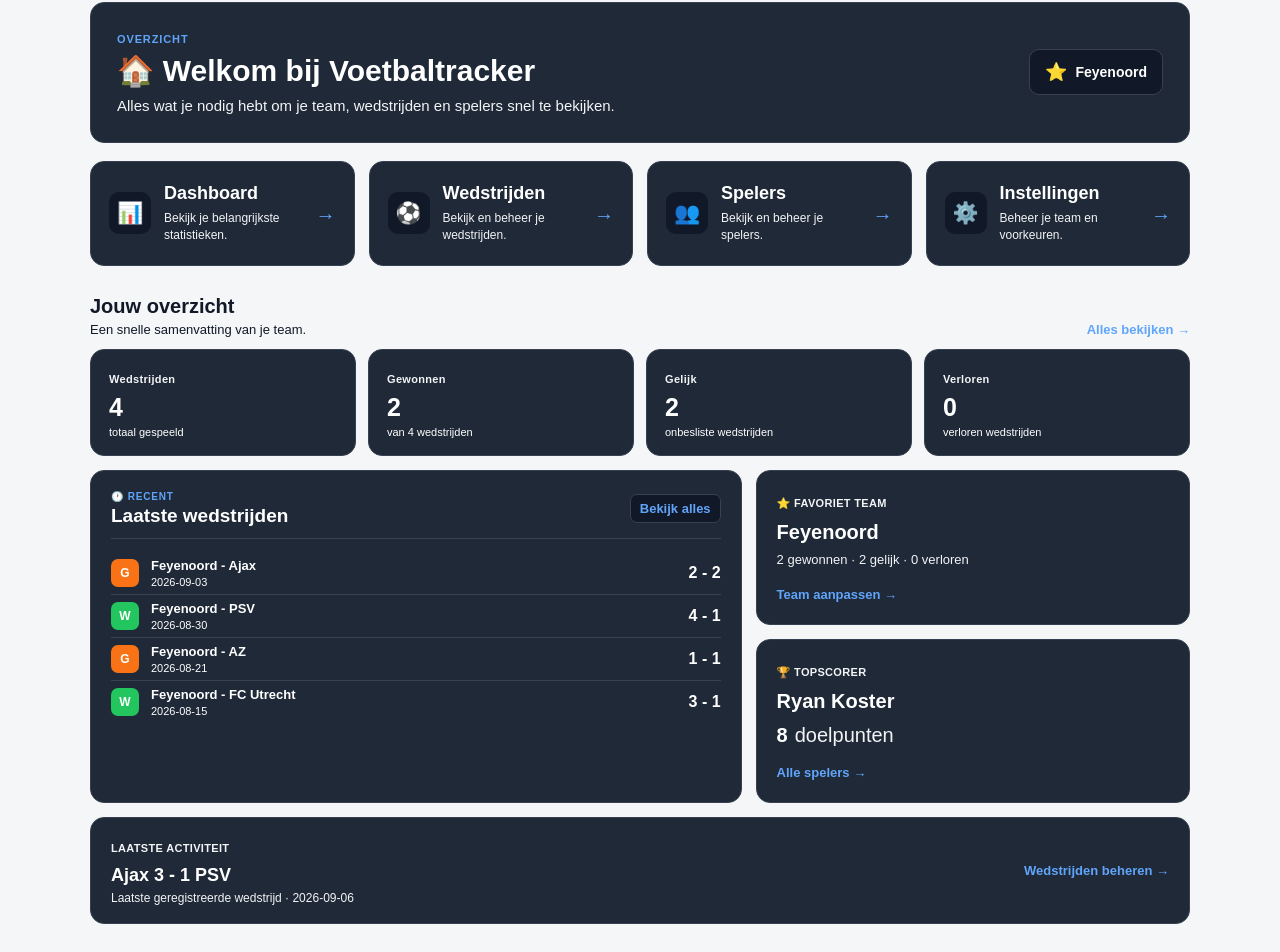
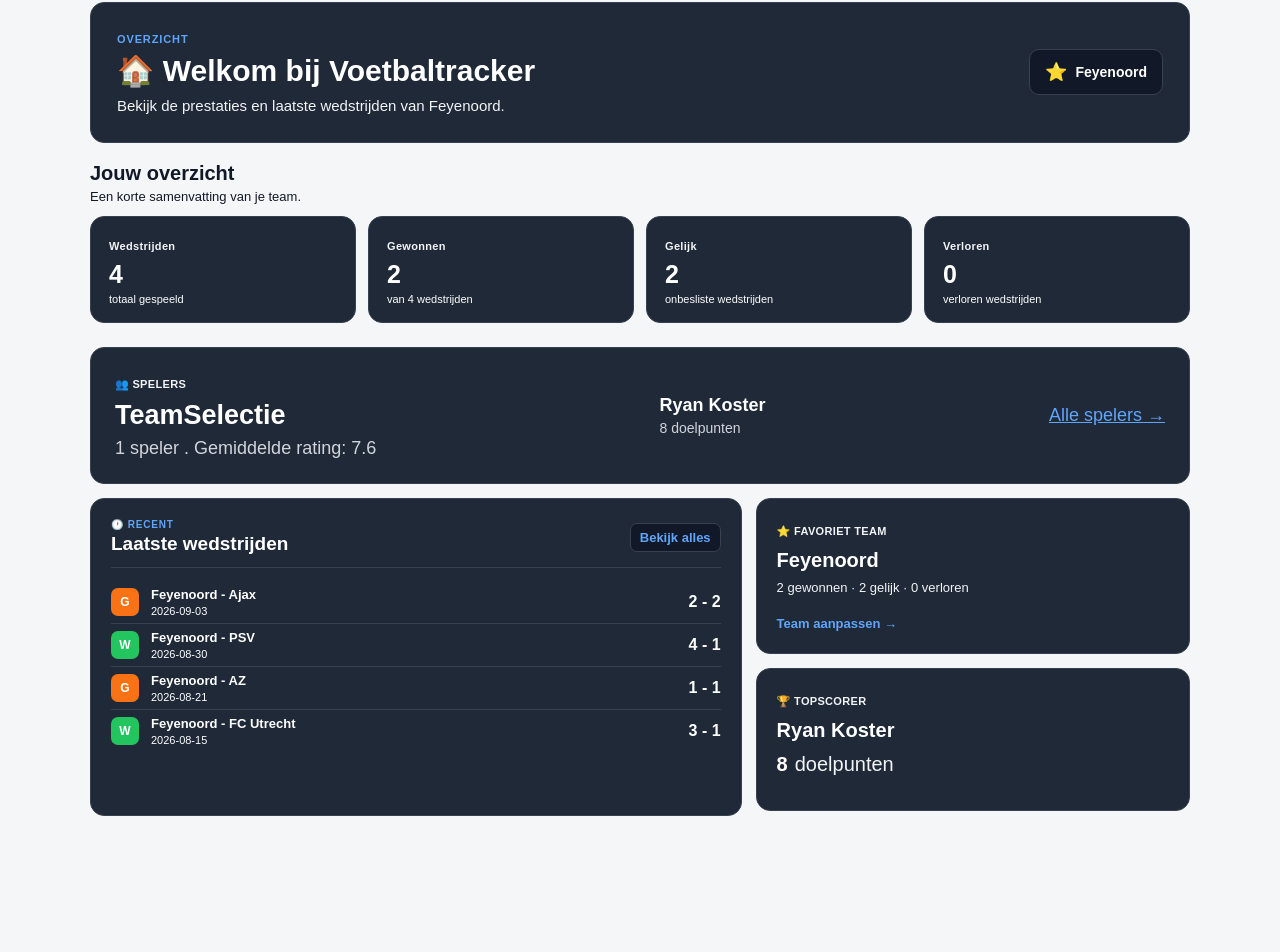
Before and after one commit to Ryan050409/simpel-design, a React (Vite) app: page / in a window 1280 px wide. Shown: the part 124-1076 px from the top of the page. After the commit the page ends 980 px from the top, so only its background shows below. Built offline with nearby package versions, Linux system fonts and the light colour scheme.

Commit message:
homepage wat uitgebreid

```diff
--- a/src/App.css
+++ b/src/App.css
@@ -515,7 +515,48 @@
 .home-page-latest a {
   flex-shrink: 0;
 }
-
+.home-page-player-summary {
+  display: flex;
+  align-items: center;
+  justify-content: space-between;
+  gap: 24px;
+  margin-top: 24px;
+  padding: 24px;
+  background: #1f2937;
+  border: 1px solid #374151;
+  border-radius: 14px;
+}
+
+.home-page-player-summary h2 {
+  margin: 6px 0;
+  color: #ffffff;
+}
+
+.home-page-player-summary p {
+  margin: 0;
+  color: #d1d5db;
+}
+
+.home-page-player-summary > div:nth-child(2) {
+  display: flex;
+  flex-direction: column;
+  gap: 4px;
+}
+
+.home-page-player-summary > div:nth-child(2) strong {
+  color: #ffffff;
+  font-size: 18px;
+}
+
+.home-page-player-summary > div:nth-child(2) span {
+  color: #d1d5db;
+  font-size: 14px;
+}
+
+.home-page-player-summary a {
+  color: #60a5fa;
+  white-space: nowrap;
+}
 @media (max-width: 900px) {
   .home-page-links {
     grid-template-columns: repeat(2, minmax(0, 1fr));
@@ -531,6 +572,18 @@
 }
 
 @media (max-width: 768px) {
+.home-page-player-summary {
+  flex-direction: column;
+  align-items: flex-start;
+}
+
+.home-page-player-summary > div:nth-child(2) {
+  align-items: flex-start;
+}
+
+.home-page-player-summary a {
+  align-self: flex-start;
+}
   .home-page-header {
     align-items: flex-start;
     flex-direction: column;
--- a/src/HomePage.tsx
+++ b/src/HomePage.tsx
@@ -8,12 +8,6 @@
 };
 
 function HomePage({ matches, playerList, team }: HomePageProps) {
-  const sortedMatches = [...matches].sort(
-    (a, b) => new Date(b.date).getTime() - new Date(a.date).getTime(),
-  );
-
-  const latestMatch = sortedMatches[0];
-
   const teamMatches = matches.filter(
     (match) => match.home === team || match.away === team,
   );
@@ -39,16 +33,21 @@
 
   const topScorer = [...teamPlayers].sort((a, b) => b.goals - a.goals)[0];
 
+  const averageRating =
+  teamPlayers.length > 0
+    ? (
+      teamPlayers.reduce((total, player) => total + player.rating, 0) /
+      teamPlayers.length
+    ).toFixed(1)
+    : null;
+
   return (
     <div className="home-page">
       <div className="home-page-header">
         <div>
           <span className="home-page-welcome-label">OVERZICHT</span>
           <h1>🏠 Welkom bij Voetbaltracker</h1>
-          <p>
-            Alles wat je nodig hebt om je team, wedstrijden en spelers snel te
-            bekijken.
-          </p>
+          <p>Bekijk de prestaties en laatste wedstrijden van {team}.</p>
         </div>
         <div className="home-page-team-badge">
           <span>⭐</span>
@@ -56,50 +55,11 @@
         </div>
       </div>
 
-      <div className="home-page-links">
-        <Link to="/dashboard" className="home-page-card">
-          <span>📊</span>
-          <div>
-            <h2>Dashboard</h2>
-            <p>Bekijk je belangrijkste statistieken.</p>
-          </div>
-          <strong className="home-page-card-arrow">→</strong>
-        </Link>
-
-        <Link to="/wedstrijden" className="home-page-card">
-          <span>⚽</span>
-          <div>
-            <h2>Wedstrijden</h2>
-            <p>Bekijk en beheer je wedstrijden.</p>
-          </div>
-          <strong className="home-page-card-arrow">→</strong>
-        </Link>
-
-        <Link to="/spelers" className="home-page-card">
-          <span>👥</span>
-          <div>
-            <h2>Spelers</h2>
-            <p>Bekijk en beheer je spelers.</p>
-          </div>
-          <strong className="home-page-card-arrow">→</strong>
-        </Link>
-
-        <Link to="/instellingen" className="home-page-card">
-          <span>⚙️</span>
-          <div>
-            <h2>Instellingen</h2>
-            <p>Beheer je team en voorkeuren.</p>
-          </div>
-          <strong className="home-page-card-arrow">→</strong>
-        </Link>
-      </div>
-
       <div className="home-page-section-title">
         <div>
           <h2>Jouw overzicht</h2>
-          <p>Een snelle samenvatting van je team.</p>
+          <p>Een korte samenvatting van je team.</p>
         </div>
-        <Link to="/dashboard">Alles bekijken →</Link>
       </div>
 
       <div className="home-page-stats">
@@ -127,7 +87,27 @@
           <small>verloren wedstrijden</small>
         </div>
       </div>
+      <div className="home-page-player-summary">
+        <div>
+          <span className="home-page-panel-label">👥 SPELERS</span>
+          <h2> TeamSelectie</h2>
+          <p>
+            {teamPlayers.length} {teamPlayers.length === 1 ? "speler" : "spelers"} {" "}
+            . Gemiddelde rating: {averageRating}
+          </p>
+        </div>
 
+        {topScorer &&(
+          <div>
+            <strong>
+              {topScorer.firstname} {topScorer.lastname}
+              </strong>
+              <span>{topScorer.goals} doelpunten</span>
+          </div>
+        )}
+
+        <Link  to ="/spelers">Alle spelers →</Link>
+        </div>
       <div className="home-page-content-grid">
         <div className="home-page-panel">
           <div className="home-page-panel-heading">
@@ -208,7 +188,6 @@
                   <strong>{topScorer.goals}</strong>
                   <span>doelpunten</span>
                 </div>
-                <Link to="/spelers">Alle spelers →</Link>
               </>
             ) : (
               <div className="home-page-empty-small">
@@ -219,29 +198,6 @@
           </div>
         </div>
       </div>
-
-      <div className="home-page-latest">
-        <div>
-          <span className="home-page-panel-label">LAATSTE ACTIVITEIT</span>
-          {latestMatch ? (
-            <>
-              <h2>
-                {latestMatch.home} {latestMatch.homeGoals} -{" "}
-                {latestMatch.awayGoals} {latestMatch.away}
-              </h2>
-              <p>Laatste geregistreerde wedstrijd · {latestMatch.date}</p>
-            </>
-          ) : (
-            <>
-              <h2>Klaar om te beginnen?</h2>
-              <p>Voeg een wedstrijd of speler toe om je overzicht te vullen.</p>
-            </>
-          )}
-        </div>
-        <Link to={latestMatch ? "/wedstrijden" : "/spelers"}>
-          {latestMatch ? "Wedstrijden beheren →" : "Aan de slag →"}
-        </Link>
-      </div>
     </div>
   );
 }
```
